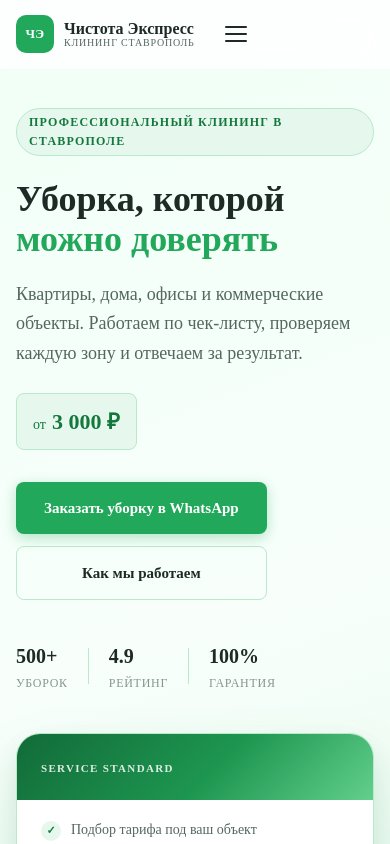
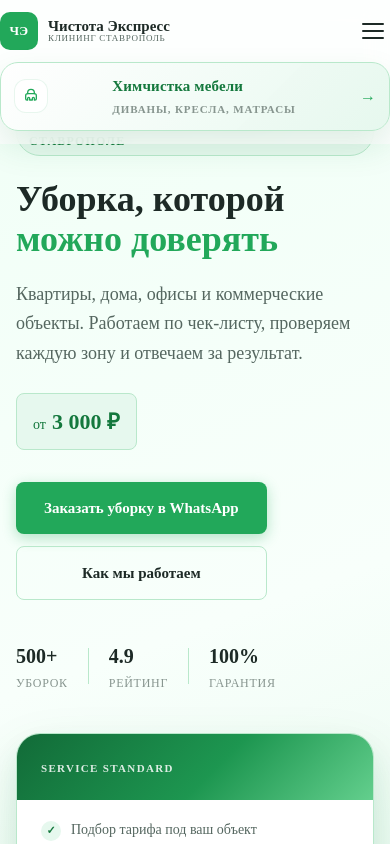
Before and after one commit to zowelqqee/chistotaexpress, a Next.js app: page / in a window 390 px wide. Shown: the top 844 px of the page. Built offline with nearby package versions, Linux system fonts and the light colour scheme.

Commit message:
button xim

```diff
--- a/app/home-global.css
+++ b/app/home-global.css
@@ -30,7 +30,7 @@
   --radius-sm: 8px;
   --radius-md: 16px;
   --radius-lg: 24px;
-  --font: 'Inter', system-ui, -apple-system, sans-serif;
+  --font: 'Manrope', system-ui, -apple-system, sans-serif;
   --max-w: 1200px;
   color: var(--text-primary);
   background: var(--bg);
--- a/app/layout.jsx
+++ b/app/layout.jsx
@@ -16,7 +16,7 @@ export default function RootLayout({ children }) {
         <link rel="preconnect" href="https://fonts.googleapis.com" />
         <link rel="preconnect" href="https://fonts.gstatic.com" crossOrigin="anonymous" />
         <link
-          href="https://fonts.googleapis.com/css2?family=Inter:wght@400;500;600;700;800&display=swap"
+          href="https://fonts.googleapis.com/css2?family=Manrope:wght@400;500;600;700;800&display=swap"
           rel="stylesheet"
         />
       </head>
--- a/components/home/Header.jsx
+++ b/components/home/Header.jsx
@@ -40,10 +40,21 @@ export default function Header() {
               {l.label}
             </a>
           ))}
-          <a href="/ximchistka/" className={styles.navLinkAccent} onClick={() => setMenuOpen(false)}>
-            Химчистка мебели
-          </a>
         </nav>
+
+        <a href="/ximchistka/" className={styles.serviceCta}>
+          <span className={styles.serviceCtaIcon}>
+            <svg width="16" height="16" viewBox="0 0 24 24" fill="none" stroke="currentColor" strokeWidth="2" strokeLinecap="round" strokeLinejoin="round" aria-hidden="true">
+              <path d="M4 11.5c0-1.7 1.3-3 3-3h10c1.7 0 3 1.3 3 3V16a2 2 0 0 1-2 2h-1v-2.5a1.5 1.5 0 0 0-3 0V18h-4v-2.5a1.5 1.5 0 0 0-3 0V18H6a2 2 0 0 1-2-2z" />
+              <path d="M7 8.5V7a5 5 0 0 1 10 0v1.5" />
+            </svg>
+          </span>
+          <span className={styles.serviceCtaCopy}>
+            <span className={styles.serviceCtaTitle}>Химчистка мебели</span>
+            <span className={styles.serviceCtaNote}>Диваны, кресла, матрасы</span>
+          </span>
+          <span className={styles.serviceCtaArrow}>→</span>
+        </a>
 
         <div className={styles.right}>
           <div className={styles.langSwitcher}>
--- a/components/home/Header.module.css
+++ b/components/home/Header.module.css
@@ -86,19 +86,60 @@
   background: var(--bg-soft);
 }
 
-.navLinkAccent {
-  padding: 6px 14px;
-  border-radius: var(--radius-sm);
-  font-size: 14px;
-  font-weight: 600;
+.serviceCta {
+  display: inline-flex;
+  align-items: center;
+  gap: 10px;
+  margin-left: 12px;
+  padding: 8px 12px 8px 10px;
+  border-radius: 999px;
+  border: 1px solid var(--accent-border);
+  background: linear-gradient(135deg, rgba(255,255,255,.96) 0%, var(--accent-light) 100%);
   color: var(--accent-dark);
-  background: var(--accent-light);
-  transition: background .15s, color .15s;
+  box-shadow: 0 10px 24px rgba(20, 120, 61, .10);
+  transition: transform .15s, box-shadow .15s, border-color .15s, background .15s;
+  flex-shrink: 0;
 }
 
-.navLinkAccent:hover {
-  color: #fff;
-  background: var(--accent);
+.serviceCta:hover {
+  transform: translateY(-1px);
+  border-color: var(--accent);
+  box-shadow: 0 14px 28px rgba(20, 120, 61, .14);
+  background: linear-gradient(135deg, #fff 0%, #eefaf3 100%);
+}
+
+.serviceCtaIcon {
+  width: 30px;
+  height: 30px;
+  border-radius: 10px;
+  background: rgba(255,255,255,.92);
+  color: var(--accent);
+  display: flex;
+  align-items: center;
+  justify-content: center;
+  box-shadow: inset 0 0 0 1px rgba(34, 168, 90, .10);
+  flex-shrink: 0;
+}
+
+.serviceCtaCopy {
+  display: flex;
+  align-items: center;
+}
+
+.serviceCtaTitle {
+  font-size: 13px;
+  font-weight: 800;
+  letter-spacing: .01em;
+}
+
+.serviceCtaNote {
+  display: none;
+}
+
+.serviceCtaArrow {
+  font-size: 16px;
+  line-height: 1;
+  color: var(--accent);
 }
 
 .right {
@@ -164,17 +205,67 @@
 .burgerOpen span:nth-child(3) { transform: translateY(-7px) rotate(-45deg); }
 
 @media (max-width: 900px) {
+  .inner {
+    height: auto;
+    min-height: 68px;
+    padding: 12px 0;
+    flex-wrap: wrap;
+    row-gap: 12px;
+  }
+
+  .logo {
+    order: 1;
+  }
+
+  .serviceCta {
+    order: 3;
+    width: 100%;
+    margin-left: 0;
+    justify-content: space-between;
+    padding: 12px 14px;
+    border-radius: 18px;
+    box-shadow: 0 16px 34px rgba(20, 120, 61, .12);
+  }
+
+  .serviceCtaCopy {
+    flex-direction: column;
+    align-items: flex-start;
+    gap: 3px;
+  }
+
+  .serviceCtaTitle {
+    font-size: 15px;
+  }
+
+  .serviceCtaNote {
+    display: block;
+    font-size: 11px;
+    font-weight: 700;
+    letter-spacing: .08em;
+    text-transform: uppercase;
+    color: var(--text-muted);
+  }
+
+  .serviceCtaIcon {
+    width: 34px;
+    height: 34px;
+    border-radius: 12px;
+  }
+
   .nav {
-    position: fixed;
-    top: 68px;
-    left: 0;
-    right: 0;
-    background: #fff;
+    position: absolute;
+    top: calc(100% + 8px);
+    left: 16px;
+    right: 16px;
+    background: rgba(255,255,255,.98);
+    backdrop-filter: blur(14px);
+    -webkit-backdrop-filter: blur(14px);
     flex-direction: column;
     align-items: flex-start;
     gap: 0;
-    padding: 12px 16px 20px;
-    border-bottom: 1px solid var(--border);
+    padding: 12px 16px 16px;
+    border: 1px solid var(--border);
+    border-radius: 18px;
     box-shadow: var(--shadow-md);
     transform: translateY(-8px);
     opacity: 0;
@@ -196,12 +287,6 @@
     border-bottom: 1px solid var(--bg-soft);
   }
 
-  .navLinkAccent {
-    width: 100%;
-    padding: 12px 8px;
-    font-size: 16px;
-  }
-
   .burger {
     display: flex;
   }
@@ -209,10 +294,35 @@
   .callBtn {
     display: none;
   }
+
+  .right {
+    order: 2;
+    margin-left: auto;
+  }
 }
 
 @media (max-width: 480px) {
   .langSwitcher {
     display: none;
   }
+
+  .inner {
+    gap: 12px;
+  }
+
+  .logoText {
+    max-width: 150px;
+  }
+
+  .logoMain {
+    font-size: 15px;
+  }
+
+  .logoSub {
+    font-size: 9px;
+  }
+
+  .serviceCta {
+    padding: 11px 13px;
+  }
 }
```
